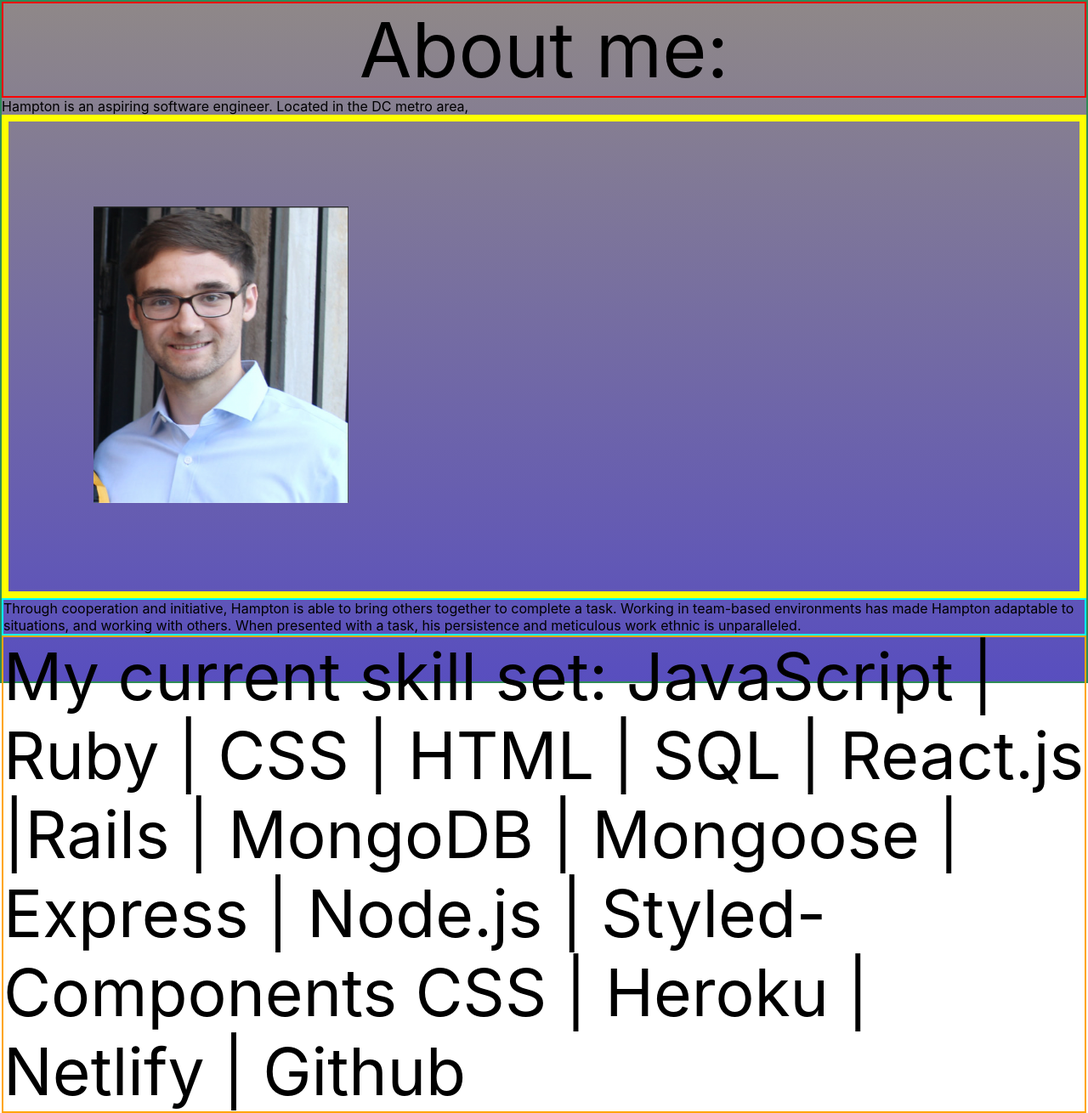
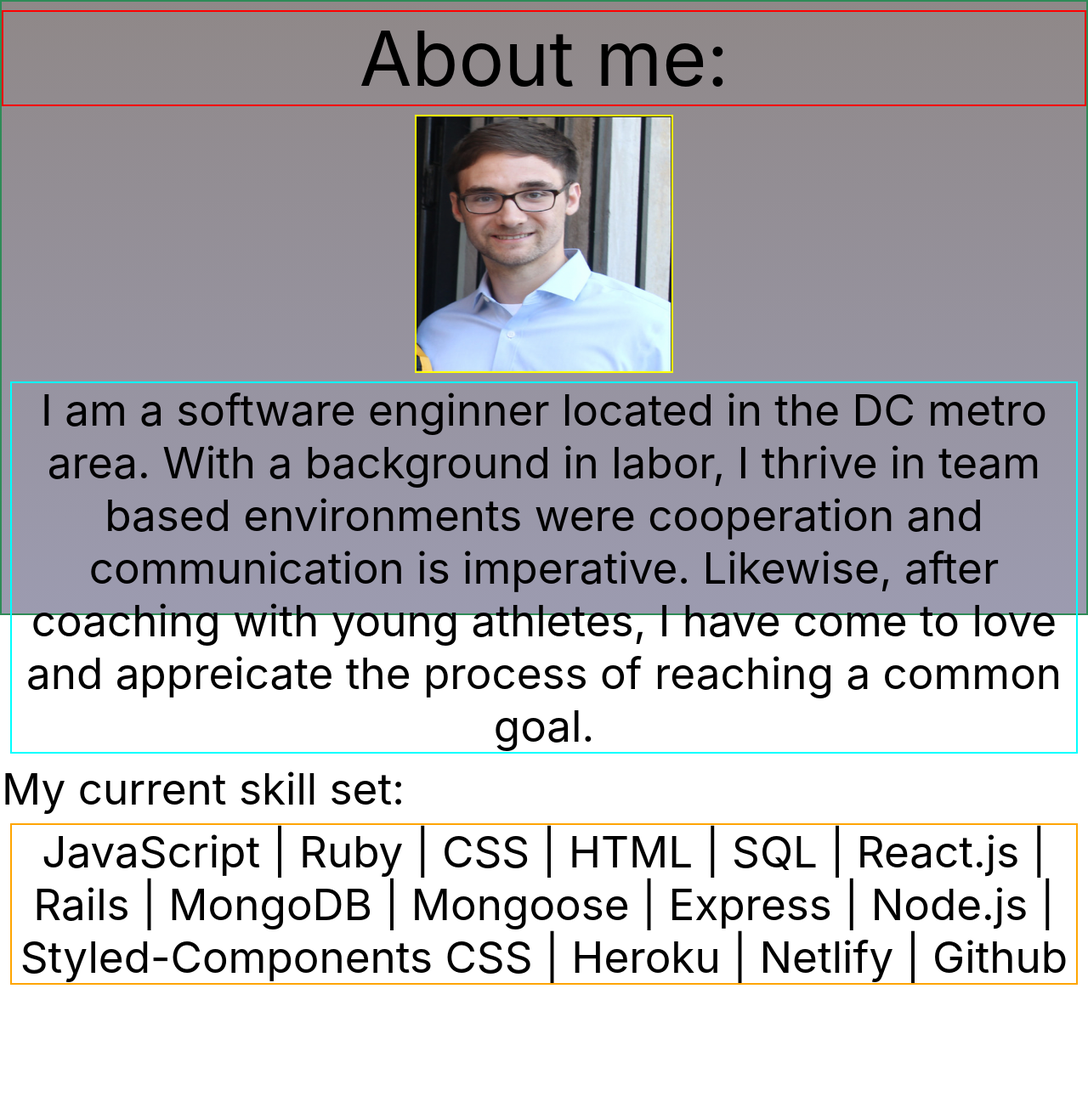
Before and after one commit to hammyhammer/Portfolio, a React (Create React App) app in the folder client/: page /about-me in a window 1280 px wide. Shown: the whole page at 85% size. After the commit the page ends 1159 px from the top, so only its background shows below. Built offline with nearby package versions, Linux system fonts and the light colour scheme.

Commit message:
styled the about me and modified the readme

```diff
--- a/client/src/App.css
+++ b/client/src/App.css
@@ -1,3 +1,3 @@
 .App {
-  background: linear-gradient(rgb(143, 136, 136), rgb(88, 78, 191))
+  background: linear-gradient(rgb(143, 136, 136), rgb(156, 155, 176))
 }
--- a/client/src/screens/AboutMe/AboutMe.jsx
+++ b/client/src/screens/AboutMe/AboutMe.jsx
@@ -5,20 +5,18 @@
   return (
     <div className={aboutcss.whole}>
       <div className={aboutcss.header}>About me:</div>
-
-      <div>
-        Hampton is an aspiring software engineer. Located in the DC metro area,
+      <img className={aboutcss.me} src={me} alt="Hampton" />
+      <div className={aboutcss.branding}>
+        I am a software enginner located in the DC metro area. With a background in labor,
+        I thrive in team based environments were cooperation and communication is
+        imperative. Likewise, after coaching with young athletes, I have come to love
+        and appreicate the process of reaching a common goal.
       </div>
-      <div className={aboutcss.image}>
-        <img className={aboutcss.me} src={me} alt="Hampton" />
-      </div>
-      <div className={aboutcss.branding}>
-        Through cooperation and initiative, Hampton is able to bring others together to complete a task. Working in team-based environments has made Hampton adaptable to situations, and working with others. When presented with a task, his persistence and meticulous work ethnic is unparalleled.
-      </div>
+      <div className={aboutcss.intro_skills}>My current skill set: </div>
       <div className={aboutcss.skills}>
-        My current skill set: JavaScript | Ruby | CSS | HTML | SQL | React.js |Rails | MongoDB | Mongoose | Express | Node.js | Styled-Components CSS | Heroku | Netlify | Github
+        JavaScript | Ruby | CSS | HTML | SQL | React.js | Rails | MongoDB | Mongoose | Express | Node.js | Styled-Components CSS | Heroku | Netlify | Github
       </div>
       {/* <img src="https://imgur.com/EU2avVs" alt="" /> */}
-    </div>
+    </div >
   )
 }
--- a/client/src/screens/AboutMe/AboutMe.module.css
+++ b/client/src/screens/AboutMe/AboutMe.module.css
@@ -1,28 +1,44 @@
 .whole {
   border: 2px solid seagreen;
-  height: 100vh;
+  height: 90vh;
 }
 
 .header {
   font-size: 7vw;
   text-align: center;
   border: 2px solid red;
+  margin: 10px 0px;
 }
 
-.image {
-  border: 8px solid yellow;
-  padding: 100px
+.me {
+  border: 2px solid yellow;
+  width: 300px;
+  height: 300px;
+  display: block;
+  margin: 10px 0px;
+  margin-left: auto;
+  margin-right: auto;
 }
 
 .me {
   width: 300px;
 }
 
+.intro_skills {
+  font-size: 4vw;
+  margin: 10px 0px;
+}
+
 .branding {
-  border: 2px solid cyan
+  border: 2px solid cyan;
+  margin: 10px 10px;
+  font-size: 4vw;
+  text-align: center;
 }
 
 .skills {
-  font-size: 6vw;
+  margin: 10px 10px;
+  font-size: 4vw;
+  text-align: center;
   border: 2px solid orange;
 }
--- a/client/src/screens/Home/Home.jsx
+++ b/client/src/screens/Home/Home.jsx
@@ -11,7 +11,7 @@
           Hampton Jacobs. {<br />} Software Developer.
         </div>
         <Projects />
-        {/* <AboutMe /> */}
+        <AboutMe />
 
         {/* <div className={homecss.work}>
           <button>My Work</button>
--- a/client/src/screens/Home/Home.module.css
+++ b/client/src/screens/Home/Home.module.css
@@ -1,6 +1,6 @@
 .home_body {
   width: auto;
-  height: 200vh;
+  height: 300vh;
 }
 
 .welcome {
--- a/client/src/screens/Projects/Projects.jsx
+++ b/client/src/screens/Projects/Projects.jsx
@@ -18,6 +18,7 @@
         <p className={projectcss.skills}>
           React.js | Ruby on Rails | JavaScript | Component Styling
         </p>
+        <div className={projectcss.divider}></div>
       </div>
 
       <div>
@@ -29,6 +30,8 @@
         <p className={projectcss.skills}>
           Mongoose | MongoDB | Express | React.js | JavaScript | Component Styling
         </p>
+        <div className={projectcss.divider}></div>
+
         {/* <a href="https://github.com/Jacobdye99/Gameterest_BackEnd">Backend Repo</a>
         <a href="https://github.com/Elvedin123/gametrest-frontend">Frontend Repo</a> */}
 
--- a/client/src/screens/Projects/Projects.module.css
+++ b/client/src/screens/Projects/Projects.module.css
@@ -1,5 +1,5 @@
 .whole {
-  height: 150vh;
+  height: 158vh;
   border: 2px solid yellow
 }
 
@@ -29,3 +29,8 @@
 .description {
   text-align: center;
 }
+
+.divider {
+  border: 2px dotted black;
+  margin: 0px 0px 10px 0px;
+}
```
Also changed, not shown: client/src/screens/Contact/Contact.jsx (+7 -0 lines), 1 other file (tests, documents, lock files or other folders).
